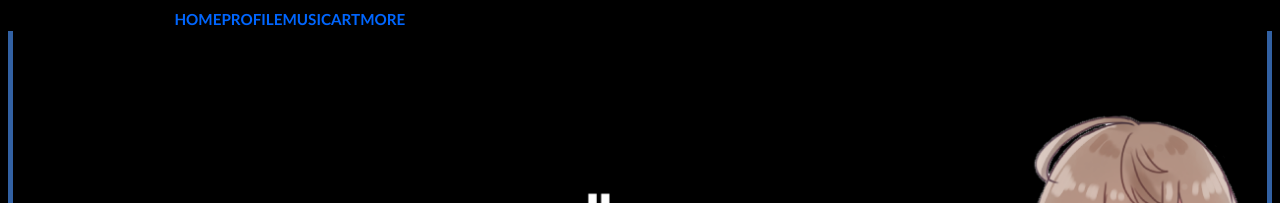
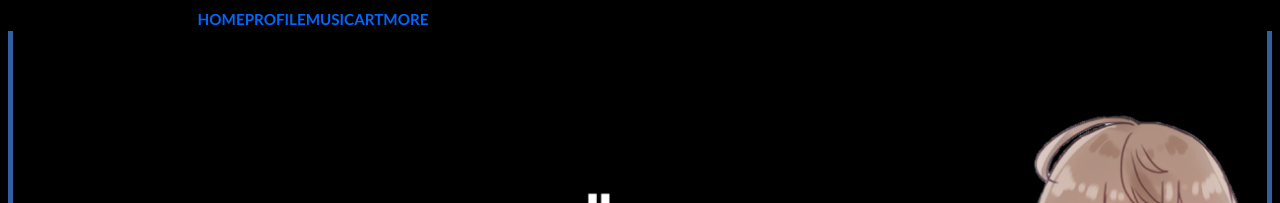
Before and after one commit to nekodendislike/nekodendislike.github.io, a Jekyll site: the page built from index.md, in a window 1280 px wide. Shown: the top 203 px of the page. Built offline with Jekyll 4.4.1, drawn with Linux system fonts in a browser that asks for light colours.

Commit message:
メニューpadding再投入

```diff
--- a/assets/css/style.css
+++ b/assets/css/style.css
@@ -74,6 +74,7 @@ header {
 header .gnav .menu {
   display: flex;
   text-align: center;
+  padding: 0 5%;
   margin: 0 10%;
   float: center;
   /* 中の要素を横並びにする */
```
